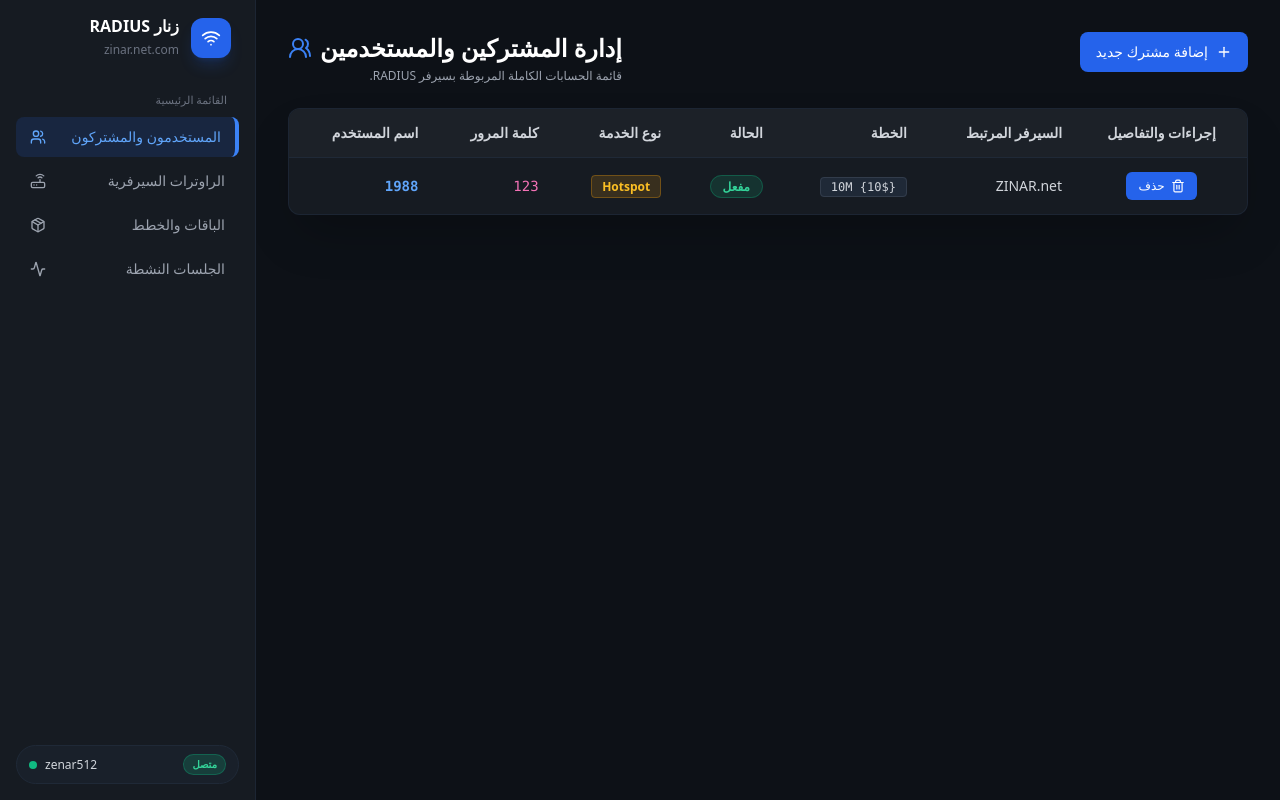
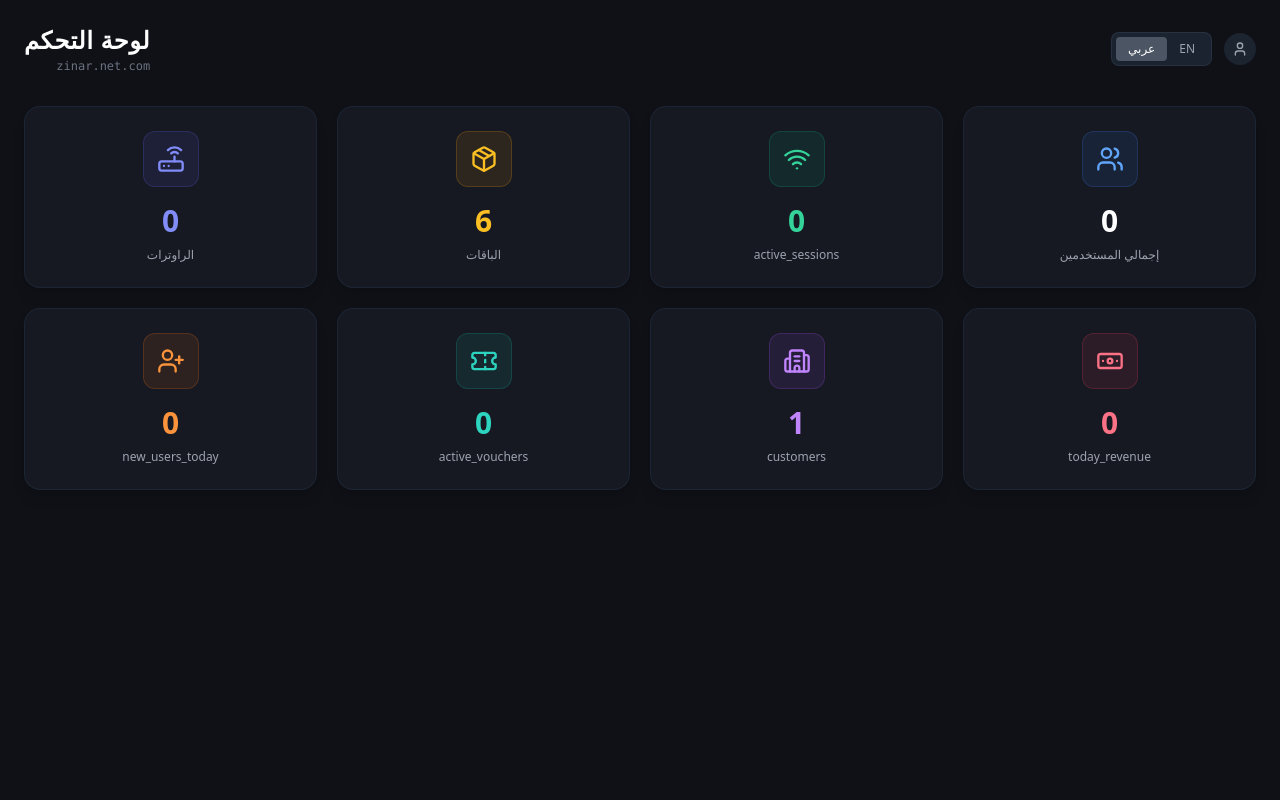
Before and after one commit to abokareemalan512-coder/zinar-radius, a Flask app: page /dashboard in a window 1280 px wide. Run offline with Flask 3, Linux system fonts and the light colour scheme; some libraries are stand-ins or nearby versions.

Commit message:
Update dashboard layout and styling

```diff
--- a/templates/dashboard.html
+++ b/templates/dashboard.html
@@ -3,183 +3,163 @@
 <head>
     <meta charset="UTF-8">
     <meta name="viewport" content="width=device-width, initial-scale=1.0">
-    <title>زنار RADIUS - لوحة التحكم</title>
-    <!-- Tailwind CSS CDN -->
+    <title>لوحة التحكم - زنار RADIUS</title>
+    <!-- Tailwind CSS -->
     <script src="https://cdn.tailwindcss.com"></script>
     <!-- Lucide Icons -->
     <script src="https://unpkg.com/lucide@latest"></script>
 </head>
-<body class="bg-[#0d1117] text-white font-sans antialiased overflow-hidden">
+<body class="bg-[#0f1117] text-gray-100 font-sans antialiased min-h-screen p-6">
 
-    <div class="flex h-screen w-screen overflow-hidden">
+    <!-- الهيدر العلوي: زر اللغة والملف + عنوان لوحة التحكم -->
+    <div class="flex justify-between items-center mb-8">
+        <!-- أزرار اللغة والبروفايل -->
+        <div class="flex items-center gap-3">
+            <button class="w-8 h-8 rounded-full bg-gray-800/80 text-gray-400 hover:text-white flex items-center justify-center transition-colors">
+                <i data-lucide="user" class="w-4 h-4"></i>
+            </button>
+            <div class="bg-gray-800/80 p-1 rounded-lg flex items-center border border-gray-700/50">
+                <button class="px-3 py-1 text-xs text-gray-400 rounded hover:text-white transition-colors">EN</button>
+                <button class="px-3 py-1 text-xs bg-gray-600 text-white rounded font-medium shadow-sm">عربي</button>
+            </div>
+        </div>
 
-        <!-- المحتوى الرئيسي (Main Content) -->
-        <main class="flex-1 overflow-y-auto p-8 bg-[#0d1117]">
+        <!-- عنوان الصفحة والشعار الفرعي -->
+        <div class="text-right">
+            <h1 class="text-2xl font-bold text-white tracking-wide">لوحة التحكم</h1>
+            <span class="text-xs text-gray-500 font-mono block mt-0.5">zinar.net.com</span>
+        </div>
+    </div>
 
-            <!-- الهيدر العلوي -->
-            <div class="flex justify-between items-start mb-6">
-                <button onclick="openRouterModal()" class="bg-blue-600 hover:bg-blue-500 text-white px-4 py-2.5 rounded-lg font-medium text-sm flex items-center gap-2 transition-all cursor-pointer">
-                    <i data-lucide="plus" class="w-4 h-4"></i> إضافة مشترك جديد
-                </button>
+    <!-- شبكة البطاقات الإحصائية (Cards Grid) - 4 أعمدة في الصف -->
+    <div class="grid grid-cols-1 sm:grid-cols-2 lg:grid-cols-4 gap-5">
 
-                <div class="text-right">
-                    <h2 class="text-2xl font-bold flex items-center justify-end gap-2 text-white">
-                        إدارة المشتركين والمستخدمين <i data-lucide="users-round" class="text-blue-500 w-6 h-6"></i>
-                    </h2>
-                    <p class="text-xs text-gray-400 mt-1">قائمة الحسابات الكاملة المربوطة بسيرفر RADIUS.</p>
-                </div>
+        <!-- 1. إجمالي المستخدمين -->
+        <div class="bg-[#161922] border border-gray-800/80 rounded-2xl p-6 flex flex-col items-center justify-center shadow-lg hover:border-gray-700 transition-all">
+            <div class="w-14 h-14 rounded-xl bg-blue-500/10 border border-blue-500/20 text-blue-400 flex items-center justify-center mb-4">
+                <i data-lucide="users" class="w-7 h-7"></i>
             </div>
+            <span class="text-3xl font-extrabold text-white mb-2">0</span>
+            <span class="text-xs text-gray-400 font-medium">إجمالي المستخدمين</span>
+        </div>
 
-            <!-- جدول المشتركين -->
-            <div class="bg-[#161b22] border border-gray-800/80 rounded-xl overflow-hidden shadow-2xl">
-                <table class="w-full text-right border-collapse text-sm">
-                    <thead>
-                        <tr class="bg-[#1c2128] text-gray-300 border-b border-gray-800">
-                            <th class="p-3.5 font-semibold text-center">إجراءات والتفاصيل</th>
-                            <th class="p-3.5 font-semibold">السيرفر المرتبط</th>
-                            <th class="p-3.5 font-semibold">الخطة</th>
-                            <th class="p-3.5 font-semibold">الحالة</th>
-                            <th class="p-3.5 font-semibold">نوع الخدمة</th>
-                            <th class="p-3.5 font-semibold">كلمة المرور</th>
-                            <th class="p-3.5 font-semibold">اسم المستخدم</th>
-                        </tr>
-                    </thead>
-                    <tbody class="divide-y divide-gray-800/60 text-sm">
-                        <tr class="hover:bg-gray-800/20 transition-colors">
-                            <td class="p-3.5 text-center">
-                                <button class="bg-blue-600 hover:bg-red-600 text-white px-3 py-1.5 rounded-md flex items-center gap-1.5 mx-auto text-xs transition-colors">
-                                    <i data-lucide="trash-2" class="w-3.5 h-3.5"></i> حذف
-                                </button>
-                            </td>
-                            <td class="p-3.5 text-gray-300">ZINAR.net</td>
-                            <td class="p-3.5">
-                                <span class="bg-gray-800 text-gray-300 border border-gray-700/80 px-2.5 py-0.5 rounded text-xs font-mono">
-                                    10M {10$}
-                                </span>
-                            </td>
-                            <td class="p-3.5">
-                                <span class="bg-emerald-500/15 text-emerald-400 border border-emerald-500/30 px-3 py-0.5 rounded-full text-xs font-semibold">
-                                    مفعل
-                                </span>
-                            </td>
-                            <td class="p-3.5">
-                                <span class="bg-amber-500/15 text-amber-400 border border-amber-500/30 px-2.5 py-0.5 rounded text-xs font-semibold">
-                                    Hotspot
-                                </span>
-                            </td>
-                            <td class="p-3.5 text-pink-400 font-mono">123</td>
-                            <td class="p-3.5 text-blue-400 font-bold font-mono">1988</td>
-                        </tr>
-                    </tbody>
-                </table>
+        <!-- 2. الجلسات النشطة active_sessions -->
+        <div class="bg-[#161922] border border-gray-800/80 rounded-2xl p-6 flex flex-col items-center justify-center shadow-lg hover:border-gray-700 transition-all">
+            <div class="w-14 h-14 rounded-xl bg-emerald-500/10 border border-emerald-500/20 text-emerald-400 flex items-center justify-center mb-4">
+                <i data-lucide="wifi" class="w-7 h-7"></i>
             </div>
+            <span class="text-3xl font-extrabold text-emerald-400 mb-2">0</span>
+            <span class="text-xs text-gray-400 font-medium">active_sessions</span>
+        </div>
 
-        </main>
+        <!-- 3. الباقات -->
+        <div class="bg-[#161922] border border-gray-800/80 rounded-2xl p-6 flex flex-col items-center justify-center shadow-lg hover:border-gray-700 transition-all">
+            <div class="w-14 h-14 rounded-xl bg-amber-500/10 border border-amber-500/20 text-amber-400 flex items-center justify-center mb-4">
+                <i data-lucide="package" class="w-7 h-7"></i>
+            </div>
+            <span class="text-3xl font-extrabold text-amber-400 mb-2">6</span>
+            <span class="text-xs text-gray-400 font-medium">الباقات</span>
+        </div>
 
-        <!-- الشريط الجانبي (Sidebar) -->
-        <aside class="w-64 bg-[#161b22] border-r border-gray-800/80 flex flex-col justify-between p-4 flex-shrink-0">
-            <div>
-                <!-- الشعار -->
-                <div class="flex items-center justify-between mb-8 px-2">
-                    <div class="flex items-center gap-3">
-                        <div class="bg-blue-600 p-2.5 rounded-xl text-white flex items-center justify-center shadow-lg shadow-blue-600/20">
-                            <i data-lucide="wifi" class="w-5 h-5"></i>
-                        </div>
-                        <div>
-                            <h1 class="font-bold text-base leading-tight text-white">زنار RADIUS</h1>
-                            <span class="text-xs text-gray-500">zinar.net.com</span>
-                        </div>
-                    </div>
-                </div>
+        <!-- 4. الراوترات -->
+        <div class="bg-[#161922] border border-gray-800/80 rounded-2xl p-6 flex flex-col items-center justify-center shadow-lg hover:border-gray-700 transition-all cursor-pointer" onclick="openRouterModal()">
+            <div class="w-14 h-14 rounded-xl bg-indigo-500/10 border border-indigo-500/20 text-indigo-400 flex items-center justify-center mb-4">
+                <i data-lucide="router" class="w-7 h-7"></i>
+            </div>
+            <span class="text-3xl font-extrabold text-indigo-400 mb-2">0</span>
+            <span class="text-xs text-gray-400 font-medium">الراوترات</span>
+        </div>
 
-                <!-- القائمة الرئيسية -->
-                <nav class="space-y-1">
-                    <span class="text-[11px] text-gray-500 px-3 mb-2 block font-medium">القائمة الرئيسية</span>
-                    <a href="#" class="flex items-center justify-between px-3.5 py-2.5 bg-blue-600/15 text-blue-400 rounded-lg font-medium border-r-4 border-blue-500 transition-all">
-                        <span class="text-sm">المستخدمون والمشتركون</span>
-                        <i data-lucide="users" class="w-4 h-4"></i>
-                    </a>
-                    <a href="#" onclick="openRouterModal()" class="flex items-center justify-between px-3.5 py-2.5 text-gray-400 hover:bg-gray-800/50 hover:text-gray-200 rounded-lg transition-colors">
-                        <span class="text-sm">الراوترات السيرفرية</span>
-                        <i data-lucide="router" class="w-4 h-4"></i>
-                    </a>
-                    <a href="#" class="flex items-center justify-between px-3.5 py-2.5 text-gray-400 hover:bg-gray-800/50 hover:text-gray-200 rounded-lg transition-colors">
-                        <span class="text-sm">الباقات والخطط</span>
-                        <i data-lucide="package" class="w-4 h-4"></i>
-                    </a>
-                    <a href="#" class="flex items-center justify-between px-3.5 py-2.5 text-gray-400 hover:bg-gray-800/50 hover:text-gray-200 rounded-lg transition-colors">
-                        <span class="text-sm">الجلسات النشطة</span>
-                        <i data-lucide="activity" class="w-4 h-4"></i>
-                    </a>
-                </nav>
+        <!-- 5. today_revenue -->
+        <div class="bg-[#161922] border border-gray-800/80 rounded-2xl p-6 flex flex-col items-center justify-center shadow-lg hover:border-gray-700 transition-all">
+            <div class="w-14 h-14 rounded-xl bg-rose-500/10 border border-rose-500/20 text-rose-400 flex items-center justify-center mb-4">
+                <i data-lucide="banknote" class="w-7 h-7"></i>
             </div>
+            <span class="text-3xl font-extrabold text-rose-400 mb-2">0</span>
+            <span class="text-xs text-gray-400 font-medium">today_revenue</span>
+        </div>
 
-            <!-- زر اسم المستخدم الحسابي أسفل الشريط الجانبي -->
-            <div class="bg-gray-800/40 border border-gray-800 px-3 py-2 rounded-full flex items-center justify-between">
-                <span class="bg-emerald-500/20 text-emerald-400 text-[10px] px-2 py-0.5 rounded-full font-semibold border border-emerald-500/30">متصل</span>
-                <div class="flex items-center gap-2">
-                    <span class="text-xs text-gray-300 font-medium">zenar512</span>
-                    <span class="w-2 h-2 rounded-full bg-emerald-500"></span>
-                </div>
+        <!-- 6. customers -->
+        <div class="bg-[#161922] border border-gray-800/80 rounded-2xl p-6 flex flex-col items-center justify-center shadow-lg hover:border-gray-700 transition-all">
+            <div class="w-14 h-14 rounded-xl bg-purple-500/10 border border-purple-500/20 text-purple-400 flex items-center justify-center mb-4">
+                <i data-lucide="building-2" class="w-7 h-7"></i>
             </div>
-        </aside>
+            <span class="text-3xl font-extrabold text-purple-400 mb-2">1</span>
+            <span class="text-xs text-gray-400 font-medium">customers</span>
+        </div>
+
+        <!-- 7. active_vouchers -->
+        <div class="bg-[#161922] border border-gray-800/80 rounded-2xl p-6 flex flex-col items-center justify-center shadow-lg hover:border-gray-700 transition-all">
+            <div class="w-14 h-14 rounded-xl bg-teal-500/10 border border-teal-500/20 text-teal-400 flex items-center justify-center mb-4">
+                <i data-lucide="ticket" class="w-7 h-7"></i>
+            </div>
+            <span class="text-3xl font-extrabold text-teal-400 mb-2">0</span>
+            <span class="text-xs text-gray-400 font-medium">active_vouchers</span>
+        </div>
+
+        <!-- 8. new_users_today -->
+        <div class="bg-[#161922] border border-gray-800/80 rounded-2xl p-6 flex flex-col items-center justify-center shadow-lg hover:border-gray-700 transition-all">
+            <div class="w-14 h-14 rounded-xl bg-orange-500/10 border border-orange-500/20 text-orange-400 flex items-center justify-center mb-4">
+                <i data-lucide="user-plus" class="w-7 h-7"></i>
+            </div>
+            <span class="text-3xl font-extrabold text-orange-400 mb-2">0</span>
+            <span class="text-xs text-gray-400 font-medium">new_users_today</span>
+        </div>
 
     </div>
 
-    <!-- النافذة المنبثقة Modal -->
+    <!-- النافذة المنبثقة لإضافة راوتر Modal -->
     <div id="addRouterModal" class="fixed inset-0 bg-black/80 hidden items-center justify-center z-50 p-4">
-        <div class="bg-[#161b22] border border-gray-800 rounded-xl w-full max-w-md p-6 text-white shadow-2xl">
+        <div class="bg-[#161922] border border-gray-800 rounded-2xl w-full max-w-md p-6 text-white shadow-2xl">
             <h3 class="text-lg font-bold mb-4 text-center">ربط راوتر أو سيرفر جديد</h3>
 
             <form id="addRouterForm" onsubmit="saveRouter(event)" class="space-y-4">
-
                 <div>
                     <label class="block text-xs text-gray-400 mb-1">اسم الراوتر / السيرفر</label>
-                    <input type="text" id="router_name" class="w-full bg-[#0d1117] border border-gray-800 rounded-lg p-2.5 text-sm text-white focus:outline-none focus:border-blue-500" placeholder="مثال: ZINAR.net" required>
+                    <input type="text" id="router_name" class="w-full bg-[#0f1117] border border-gray-800 rounded-xl p-2.5 text-sm text-white focus:outline-none focus:border-blue-500" placeholder="مثال: ZINAR.net" required>
                 </div>
 
                 <div>
                     <label class="block text-xs text-gray-400 mb-1">عنوان الراوتر العام أو النطاق</label>
-                    <input type="text" id="router_ip" class="w-full bg-[#0d1117] border border-gray-800 rounded-lg p-2.5 text-sm text-white focus:outline-none focus:border-blue-500" placeholder="عنوان الراوتر، وليس 188.145.118.146" required>
+                    <input type="text" id="router_ip" class="w-full bg-[#0f1117] border border-gray-800 rounded-xl p-2.5 text-sm text-white focus:outline-none focus:border-blue-500" placeholder="عنوان الراوتر، وليس IP محلي" required>
                 </div>
 
                 <div class="flex gap-3">
                     <div class="flex-1">
                         <label class="block text-xs text-gray-400 mb-1">اسم المستخدم</label>
-                        <input type="text" id="router_username" class="w-full bg-[#0d1117] border border-gray-800 rounded-lg p-2.5 text-sm text-white focus:outline-none focus:border-blue-500" value="admin" required>
+                        <input type="text" id="router_username" class="w-full bg-[#0f1117] border border-gray-800 rounded-xl p-2.5 text-sm text-white focus:outline-none focus:border-blue-500" value="admin" required>
                     </div>
                     <div class="w-28">
                         <label class="block text-xs text-gray-400 mb-1">المنفذ (Port)</label>
-                        <input type="number" id="router_port" class="w-full bg-[#0d1117] border border-gray-800 rounded-lg p-2.5 text-sm text-white focus:outline-none focus:border-blue-500" value="8728" required>
+                        <input type="number" id="router_port" class="w-full bg-[#0f1117] border border-gray-800 rounded-xl p-2.5 text-sm text-white focus:outline-none focus:border-blue-500" value="8728" required>
                     </div>
                 </div>
 
                 <div>
                     <label class="block text-xs text-gray-400 mb-1">كلمة المرور</label>
-                    <input type="password" id="router_password" class="w-full bg-[#0d1117] border border-gray-800 rounded-lg p-2.5 text-sm text-white focus:outline-none focus:border-blue-500" placeholder="•••••">
+                    <input type="password" id="router_password" class="w-full bg-[#0f1117] border border-gray-800 rounded-xl p-2.5 text-sm text-white focus:outline-none focus:border-blue-500" placeholder="•••••">
                 </div>
 
                 <div class="flex items-center gap-2">
-                    <input type="checkbox" id="router_ssl" class="rounded bg-gray-800 border-gray-700 text-blue-600 focus:ring-0">
+                    <input type="checkbox" id="router_ssl" class="rounded bg-gray-800 border-gray-700 text-blue-600">
                     <label for="router_ssl" class="text-sm cursor-pointer text-gray-300">API-SSL</label>
                 </div>
 
                 <div class="flex gap-3 pt-2">
-                    <button type="submit" class="flex-1 bg-lime-500 hover:bg-lime-400 text-black font-bold py-2.5 px-4 rounded-lg text-sm transition-colors">
+                    <button type="submit" class="flex-1 bg-lime-500 hover:bg-lime-400 text-black font-bold py-2.5 px-4 rounded-xl text-sm transition-colors">
                         امتحن الاتصال والحفظ
                     </button>
-                    <button type="button" onclick="closeRouterModal()" class="bg-gray-800 hover:bg-gray-700 text-white font-medium py-2.5 px-4 rounded-lg text-sm transition-colors">
+                    <button type="button" onclick="closeRouterModal()" class="bg-gray-800 hover:bg-gray-700 text-white font-medium py-2.5 px-4 rounded-xl text-sm transition-colors">
                         إلغاء
                     </button>
                 </div>
-
             </form>
         </div>
     </div>
 
-    <!-- Script للنافذة وحفظ السيرفر وتفعيل الأيقونات -->
+    <!-- Script للتحكم في الأيقونات والنافذة المنبثقة -->
     <script>
-        // تفعيل أيقونات Lucide
+        // إظهار أيقونات Lucide
         lucide.createIcons();
 
         function openRouterModal() {
```
